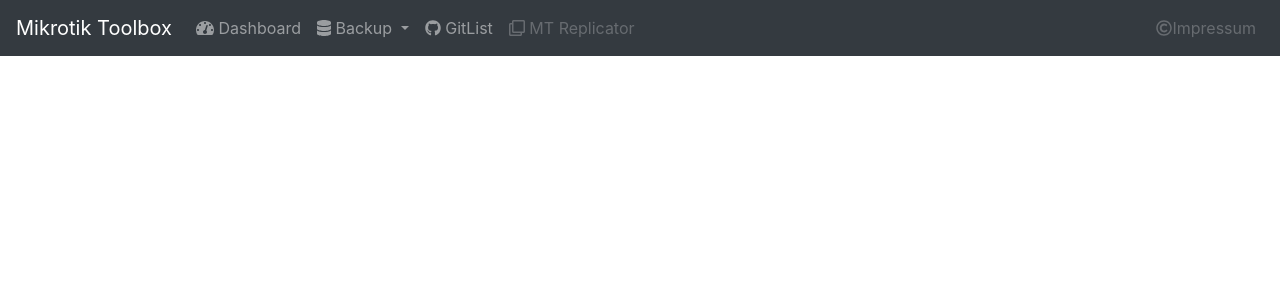
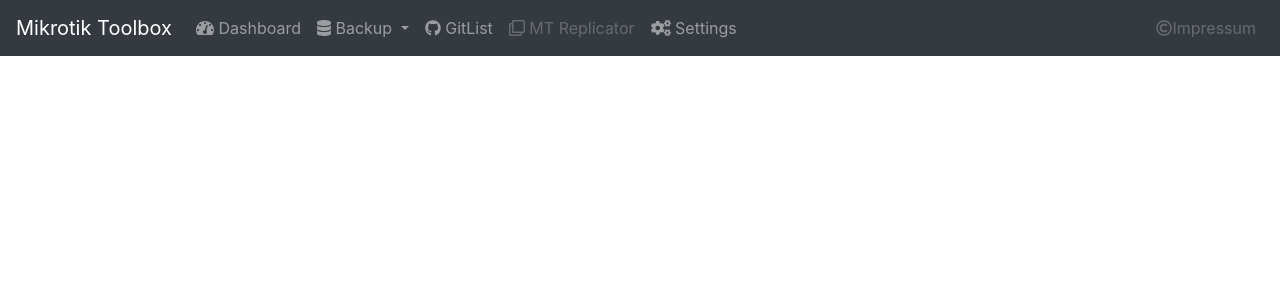
Before and after one commit to stenub/django, a Django app: page /mtbackup/ in a window 1280 px wide. Shown: the top 300 px of the page. Run offline with Django 3.2, Linux system fonts and the light colour scheme; parts of the project's set-up code (start-up, migrations or seed data) failed here and were passed over; some libraries are stand-ins or nearby versions.

Commit message:
added todos for settings page
added navbar item for settings page in base.html

```diff
--- a/pegasus/mtbackup/templates/mtbackup/base.html
+++ b/pegasus/mtbackup/templates/mtbackup/base.html
@@ -36,6 +36,9 @@
             </li>
             <li class="nav-item">
                 <a class="nav-link disabled" href="#"><i class="far fa-clone"></i> MT Replicator</a>
+            </li>
+            <li class="nav-item">
+                <a class="nav-link" href="#"><i class="fas fa-cogs"></i> Settings</a>
             </li>
     </ul>
     <ul class="navbar-nav ml-auto">
```
Also changed, not shown: pegasus/pegasus/settings.py (+7 -0 lines). Lines whose indentation alone changed are shown as unchanged.
